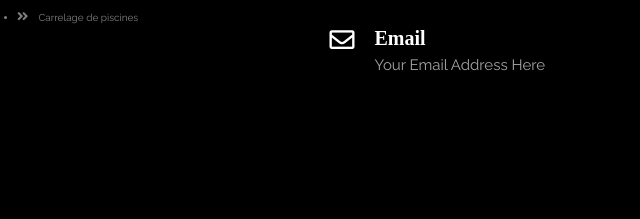
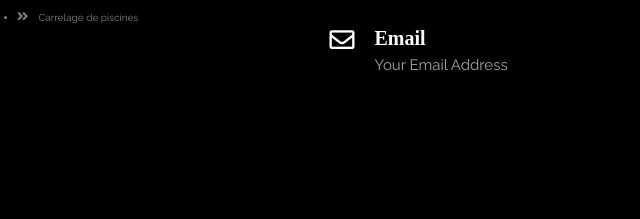
Before and after one commit to marwa2003/my-first-project, a plain HTML site: page index.html in a window 1280 px wide. Shown: the part 3309-3528 px from the top of the page, 638-1278 px from the left. Drawn offline with Linux system fonts and the light colour scheme.

Commit message:
Update index.html

```diff
--- a/index.html
+++ b/index.html
@@ -226,7 +226,7 @@
                         </div>
                         <div class="text">
                             <h3>Email</h3>
-                            <p>Your Email Address Here</p>
+                            <p>Your Email Address </p>
                         </div>
                     </div>
                 </div>
```
